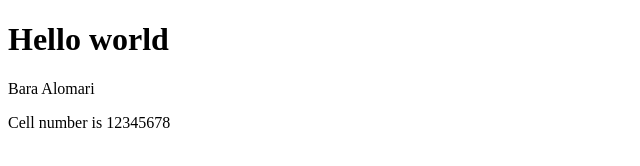
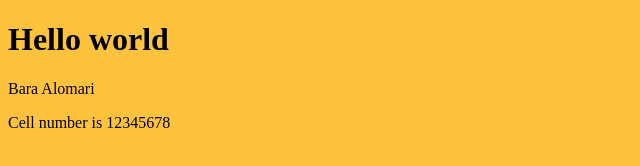
Before and after one commit to baraomari/firstapp, a plain HTML site: page index.html in a window 1280 px wide. Shown: the whole page, without its empty margins (0-640 px from the left). Drawn offline with Linux system fonts and the light colour scheme.

Commit message:
changing background color

```diff
--- a/index.html
+++ b/index.html
@@ -5,6 +5,7 @@
     <meta http-equiv="X-UA-Compatible" content="IE=edge">
     <meta name="viewport" content="width=device-width, initial-scale=1.0">
     <title>Document</title>
+    <link rel="stylesheet" href="styles.css">
 </head>
 <body>
     <h1>Hello world</h1>
--- /dev/null
+++ b/styles.css
@@ -0,0 +1,3 @@
+body {
+    background-color: #FFC23C;
+}
```
